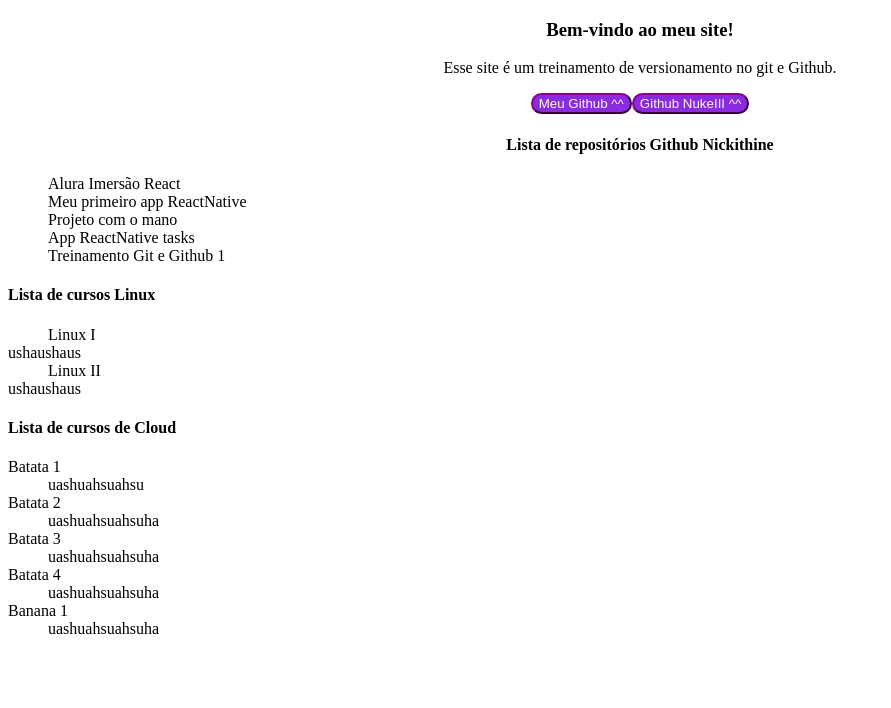
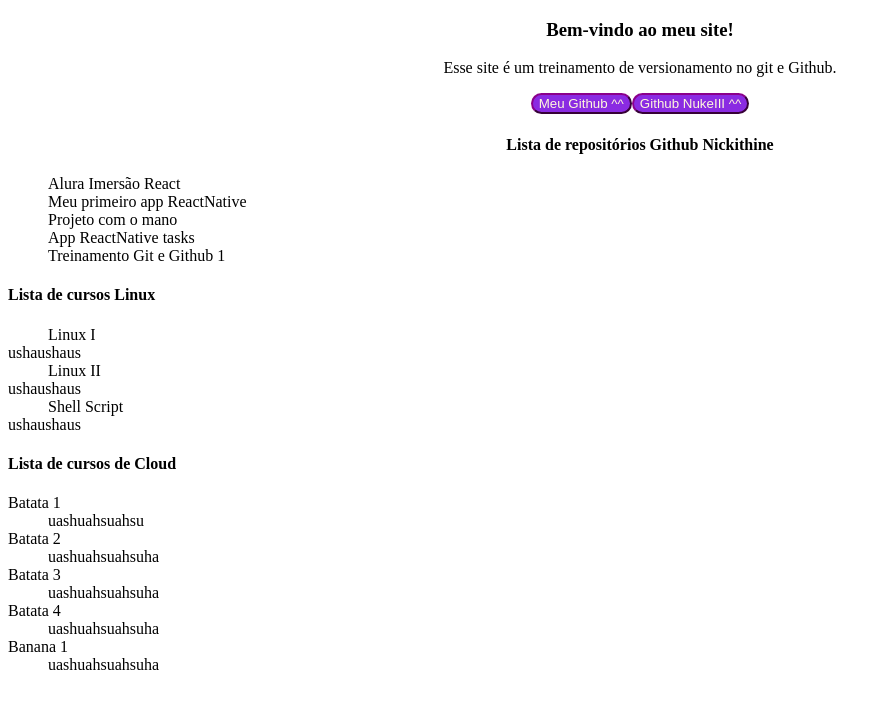
Before and after one commit to Nickithine/GiteGithub-1, a plain HTML site: page index.html in a window 1280 px wide. Shown: the whole page, without its empty margins (0-891 px from the left). Drawn offline with Linux system fonts and the light colour scheme.

Commit message:
Adicionado curso de Shell Script

```diff
--- a/index.html
+++ b/index.html
@@ -36,6 +36,9 @@
 
         <dd>Linux II</dd>
         <dt>ushaushaus</dt>
+
+        <dd>Shell Script</dd>
+        <dt>ushaushaus</dt>
     </dl>
 
     <h4>Lista de cursos de Cloud</h4>
```
